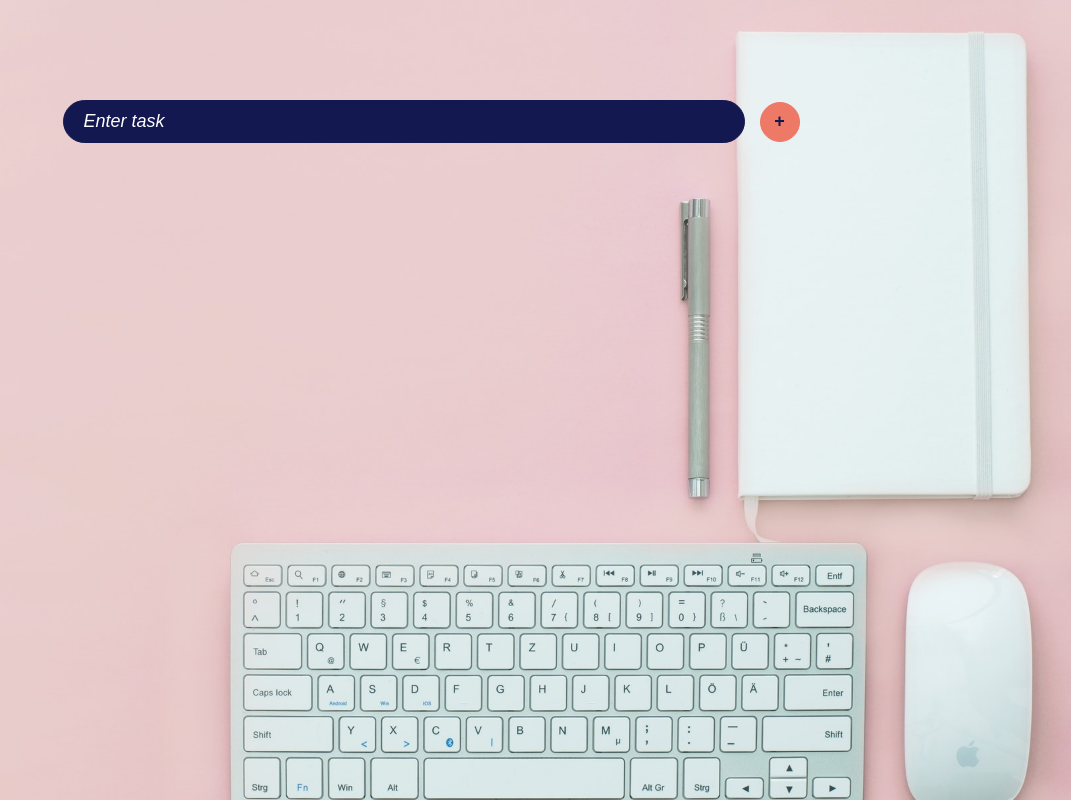
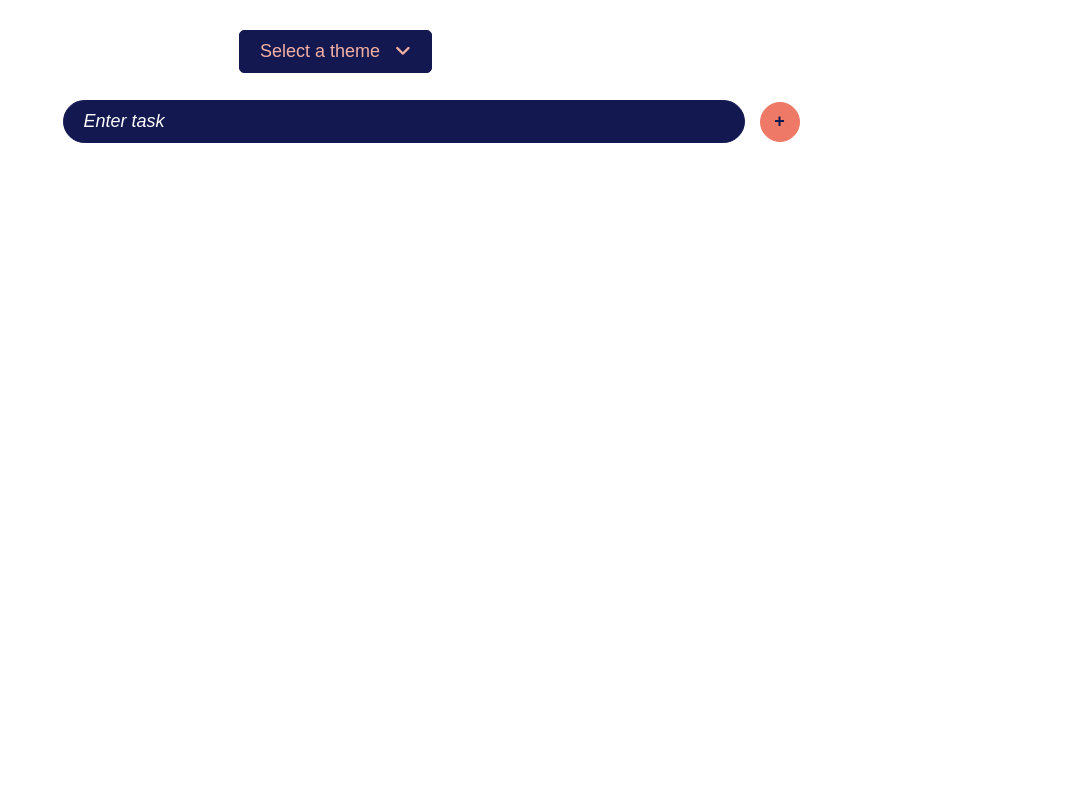
Before and after one commit to shaikhmq20/todo-app, a React (Create React App) app: page / in a window 1280 px wide. Shown: the whole page, without its empty margins (209-1280 px from the left). Built offline with nearby package versions, Linux system fonts and the light colour scheme.

Commit message:
Displaying select theme option.

```diff
--- a/src/components/displayTasks.jsx
+++ b/src/components/displayTasks.jsx
@@ -13,7 +13,7 @@ class DisplayTasks extends React.Component {
                 id={this.props.tasks.indexOf(task)}
               >
                 {task.value}
-                <div className="delete-task">
+                <div className="delete-task" key={this.props.tasks.indexOf(task)}>
                   <i
                     class="far fa-trash-alt"
                     onClick={() => this.props.onDelete(task)}
--- a/src/components/getTask.jsx
+++ b/src/components/getTask.jsx
@@ -1,5 +1,6 @@
 import React from "react";
 import DisplayTasks from "./displayTasks";
+import { getTheme } from "../themes";
 
 class GetTask extends React.Component {
   state = {
@@ -7,6 +8,9 @@ class GetTask extends React.Component {
       JSON.parse(localStorage.getItem("tasks")) === null
         ? []
         : JSON.parse(localStorage.getItem("tasks")),
+
+    themes: getTheme(),
+    isDisplayed: true,
   };
 
   addTask = () => {
@@ -35,9 +39,38 @@ class GetTask extends React.Component {
     localStorage.setItem("tasks", JSON.stringify(localTasks));
   };
 
+  handleTheme = () => {
+    const option = document.getElementById("options");
+    let isDisplayed = this.state.isDisplayed;
+    isDisplayed = !isDisplayed;
+    this.setState({ isDisplayed });
+    const property = this.optionDisplay();
+    option.style.display = property;
+  };
+
+  getCaretClass = () => {
+    return this.state.isDisplayed ? "fas fa-angle-down" : "fas fa-angle-up";
+  };
+
+  optionDisplay = () => {
+    return this.state.isDisplayed ? "block" : "none";
+  };
+
   render() {
+    const caretClass = this.getCaretClass();
+
     return (
       <React.Fragment>
+        <div id="themes">
+          <button id="select-theme" onClick={() => this.handleTheme()}>
+            Select a theme <i class={caretClass}></i>
+          </button>
+          <div id="options">
+            {this.state.themes.map((theme) => {
+              return <div className="theme">{theme.name}</div>;
+            })}
+          </div>
+        </div>
         <div id="task-input">
           <input
             type="text"
--- a/src/index.css
+++ b/src/index.css
@@ -1,8 +1,11 @@
+:root {
+  --task-color: #fae5df;
+  --bg-color: #f3b0a4;
+  --text-color: #141850;
+}
+
 body {
   margin: 0;
-  background-image: url("images/peach.jpg");
-  background-repeat: no-repeat;
-  background-size: cover;
   font-family: "Poppins", sans-serif;
   -webkit-font-smoothing: antialiased;
   -moz-osx-font-smoothing: grayscale;
@@ -10,7 +13,7 @@ body {
 
 @media screen and (max-width: 1083px) {
   body {
-    background: #fae5df;
+    background: var(--bg-color);
   }
 }
 
@@ -25,6 +28,52 @@ code {
   display: flex;
   flex-direction: column;
   align-items: center;
+}
+
+#themes {
+  display: flex;
+  flex-direction: column;
+  align-items: center;
+  position: absolute;
+  top: -70px;
+  left: 35%;
+}
+
+#select-theme {
+  background: var(--text-color);
+  color: var(--bg-color);
+  padding: 10px 20px;
+  font-size: 18px;
+  border: 1px solid var(--text-color);
+  border-radius: 5px;
+  cursor: pointer;
+}
+
+.theme {
+  cursor: pointer;
+  padding: 10px 20px;
+  background: var(--text-color);
+  width: 100%;
+  color: var(--bg-color);
+  position: relative;
+  left: -20px;
+}
+
+.active-theme {
+  filter: brightness(1.3);
+}
+
+.theme:hover {
+  filter: brightness(1.3);
+}
+
+.fa-angle-down,
+.fa-angle-up {
+  margin-left: 10px;
+}
+
+#options {
+  display: none;
 }
 
 #task-input {
@@ -83,8 +132,8 @@ input:focus {
 
 .task {
   border: 1px solid #ed7966;
-  background-color: #f3b0a4;
-  color: #141850;
+  background-color: var(--task-color);
+  color: var(--text-color);
   font-weight: bold;
   padding: 15px 30px;
   width: 60vw;
--- /dev/null
+++ b/src/themes.js
@@ -0,0 +1,34 @@
+const themes = [
+  {
+    name: "Peach Blast",
+    taskColor: "#fae5df",
+    bgColor: "#f3b0a4",
+    textColor: "#141850",
+    inputColor: "",
+  },
+  {
+    name: "Blood Red",
+    taskColor: "#CE0414",
+    bgColor: "#000",
+    textColor: "#FBBC05",
+    inputColor: "",
+  },
+  {
+    name: "Pink Blossom",
+    taskColor: "#FF7BEE",
+    bgColor: "#006764",
+    textColor: "#EE5D58",
+    inputColor: "",
+  },
+  {
+    name: "Neon",
+    taskColor: "#FFEC16",
+    bgColor: "#0AFEFE",
+    textColor: "#EE5D58",
+    inputColor: "",
+  },
+];
+
+export function getTheme() {
+  return themes;
+}
```
